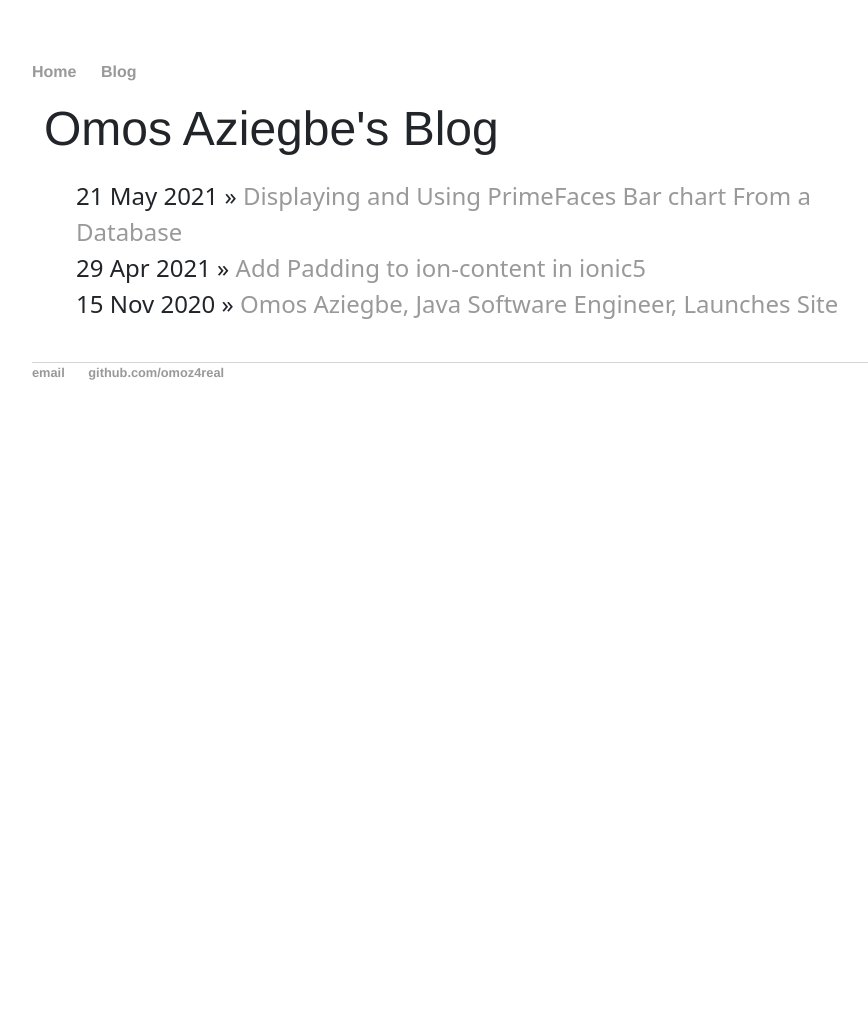
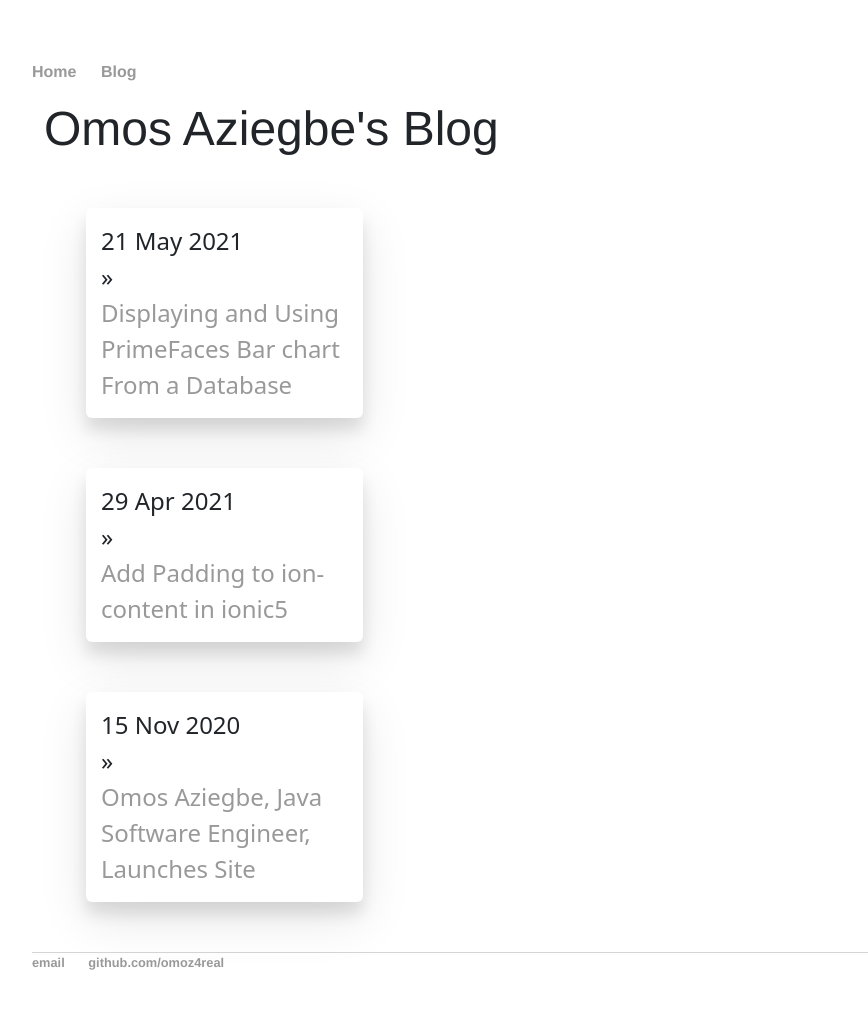
Before and after one commit to omoz4real/omoz4real.github.io, a Jekyll site: the page built from blog/index.html, in a window 1280 px wide. Shown: the whole page, without its empty margins (160-1028 px from the left). Built offline with Jekyll 4.4.1, drawn with Linux system fonts in a browser that asks for light colours; before the commit the page ends 900 px from its top, so only the background shows below that.

Commit message:
Update main.css

```diff
--- a/css/main.css
+++ b/css/main.css
@@ -40,6 +40,19 @@ ul.posts {
 
 ul.posts li {
     list-style: none;
+    width: 33%;
+   margin: 50px 10px;
+  position: relative;
+  display: flex;
+  flex-direction: column;
+  min-width: 0;
+  word-wrap: break-word;
+  background-color: #fff;
+  background-clip: border-box;
+  border: none;
+  box-shadow: 0 12px 15px rgba(0, 0, 0, 0.1), 0 17px 50px rgba(0, 0, 0, 0.1);
+  border-radius: 0.375rem;
+    padding: 15px;
 }
 
 .blog_card {
```
